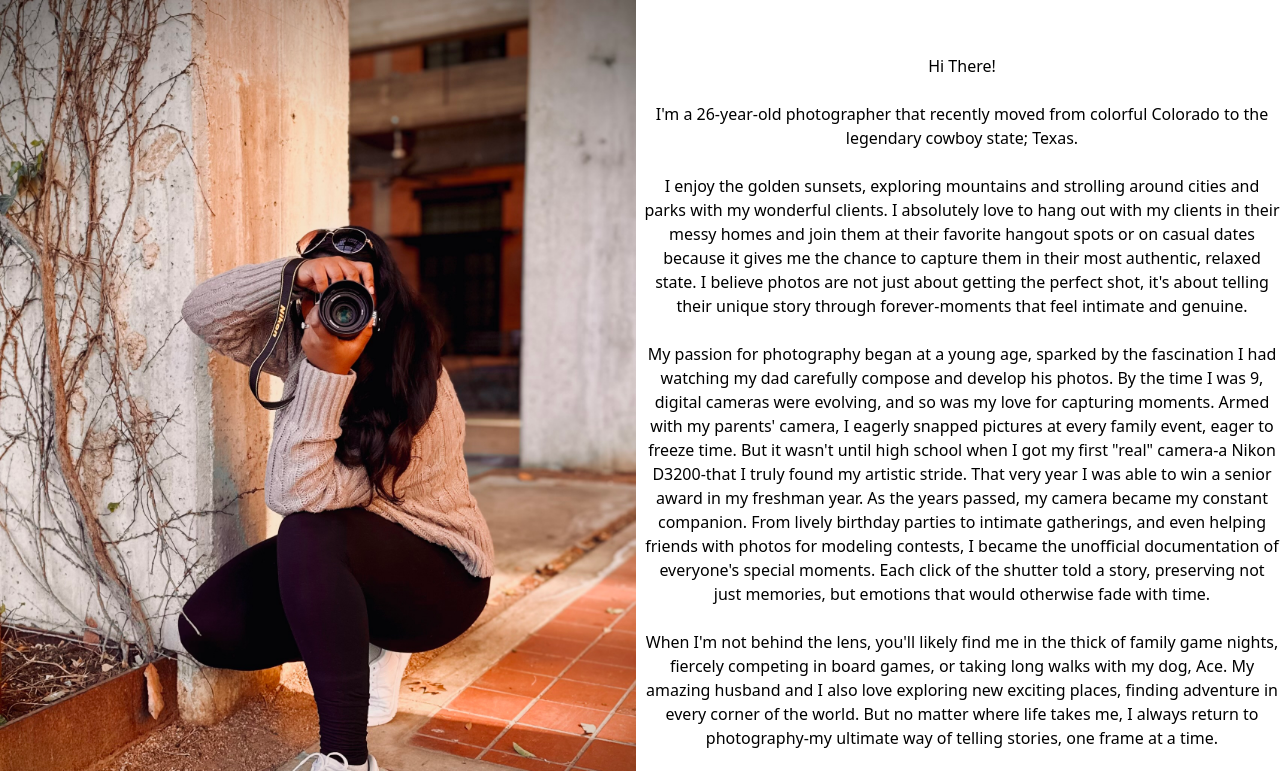
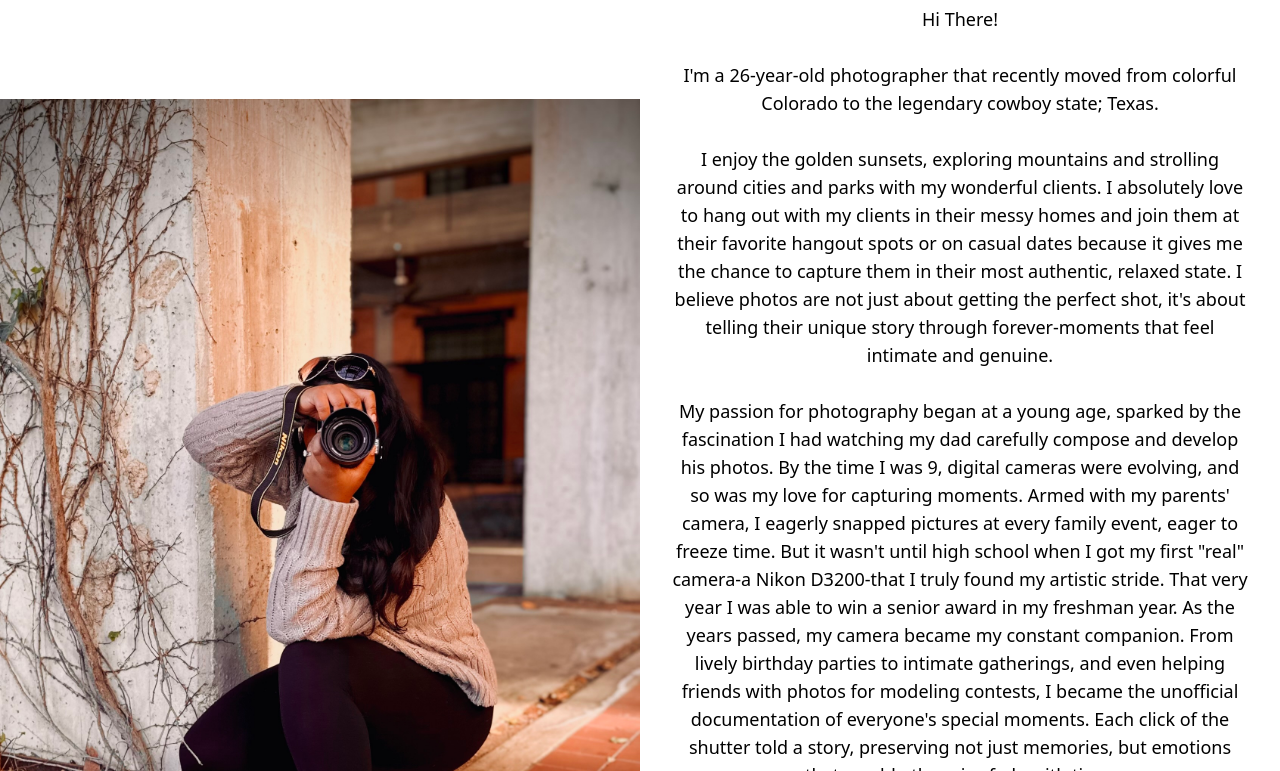
Before and after one commit to Sankey5/KaraForeverMoments, a plain HTML site: page index.html in a window 1280 px wide. Shown: the part 87-858 px from the top of the page. Drawn offline with nearby package versions, Linux system fonts and the light colour scheme.

Commit message:
fix spacing for bio

```diff
--- a/index.html
+++ b/index.html
@@ -7,9 +7,9 @@
     <div class="grid grid-cols-1">
         <h1 class="text-center text-6xl">Kara Forever Moments</h1>
     </div>
-    <div class="grid grid-cols-2 gap-x-2 items-center">
-        <img id="headshot" src="img/KaraHeadshot.jpg">
-        <div id="bio" class="text-center">
+    <div class="grid grid-cols-2 items-center">
+        <img id="headshot" src="img/KaraHeadshot.jpg" alt="Photo of photographer taking a picture of the viewer">
+        <div id="bio" class="text-center m-8 text-lg">
             <p>Hi There!</p>
             <br>
             <p>I'm a 26-year-old photographer that recently moved from colorful Colorado to the legendary cowboy state; Texas.</p>
```
